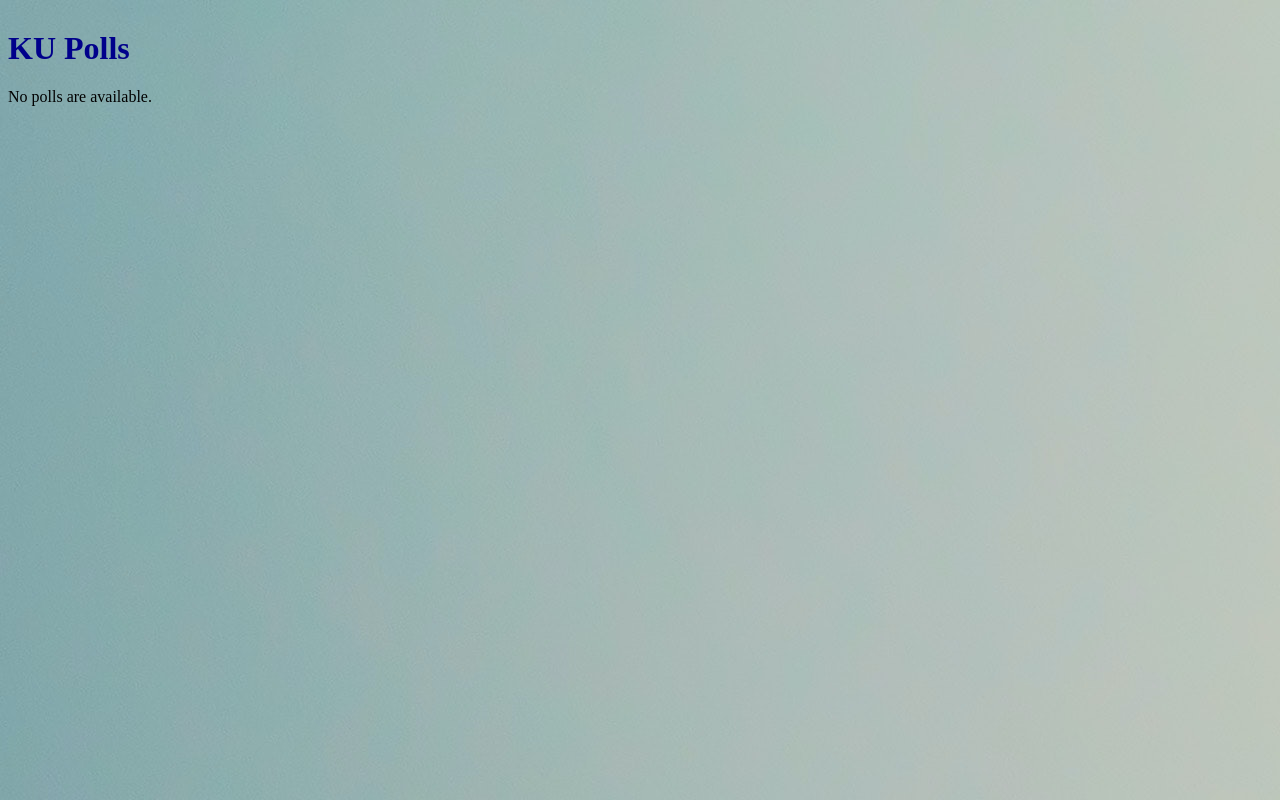
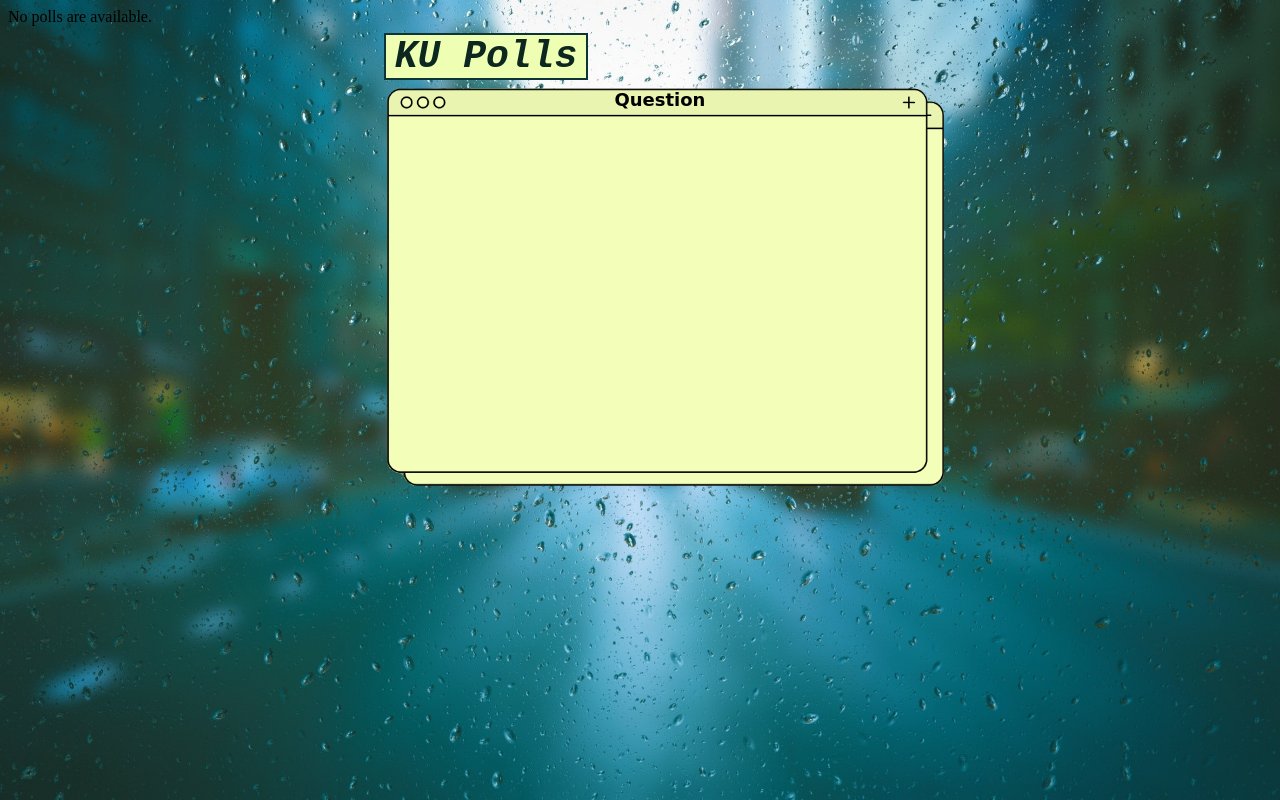
Before and after one commit to tnnpp/ku-polls, a Django app: page /poll/ in a window 1280 px wide. Run offline with Django 4.2, Linux system fonts and the light colour scheme; data that the repository does not hold is empty; parts of the project's set-up code (start-up, migrations or seed data) failed here and were passed over.

Commit message:
improve index page

```diff
--- a/poll/static/poll/style.css
+++ b/poll/static/poll/style.css
@@ -1,11 +1,52 @@
-li a {
+a{
     color: rgb(20, 70, 50);
+    font-family: cursive;
+
+
+}
+#questionlist{
+    color: rgb(20, 70, 50);
+    /* margin-left: 30vw;
+    margin-right: 30vw; */
+    font-family: cursive;
+    position: absolute;
+    left: 30vw;
+    top: 105px;
+
 }
 h1{
-    margin-top: 30px;
-    color: darkblue;
+    text-align: center;
+    color: rgb(12, 39, 31);
+    font-family:"Courier New";
+    font-style:oblique;
+    font-size: 38px;
+    border: 2px solid rgb(13, 53, 53);
+    width: 200px;
+    background-color: rgb(238, 255, 179);
+    position: absolute;
+    left: 30vw;
 }
 body{
     background: white url("images/background.png") no-repeat;
+    background-size: cover;
+    background-position: center;
+}
+.box{
+    height: 400px;
+    width: 600px;
+    background: transparent url("images/box.png") no-repeat;
+    background-size:contain;
+    position: absolute;
+    top: 87px;
+    left: 30%;
+    z-index: -1;
 
 }
+h2{
+    font-family:cursive;
+    font-size: 18px;
+    position: absolute;
+    left: 48vw;
+    top: 74px;
+
+}
--- a/poll/templates/poll/index.html
+++ b/poll/templates/poll/index.html
@@ -1,13 +1,18 @@
 {% load static %}
 
 <link rel="stylesheet" href="{% static 'poll/style.css' %}">
-<h1> KU Polls</h1>
+<h1><b>KU Polls</b></h1>
+<h2>Question</h2>
 {% if latest_question_list %}
+<div id="questionlist" >
     <ul>
     {% for question in latest_question_list %}
         <li><a href="{% url 'poll:detail' question.id %}">{{ question.question_text }}</a></li>
     {% endfor %}
     </ul>
+</div>
 {% else %}
     <p>No polls are available.</p>
 {% endif %}
+<div class="box">
+</div>
```
Also changed, not shown: poll/static/poll/images/background.png, poll/static/poll/images/box.png (added).
